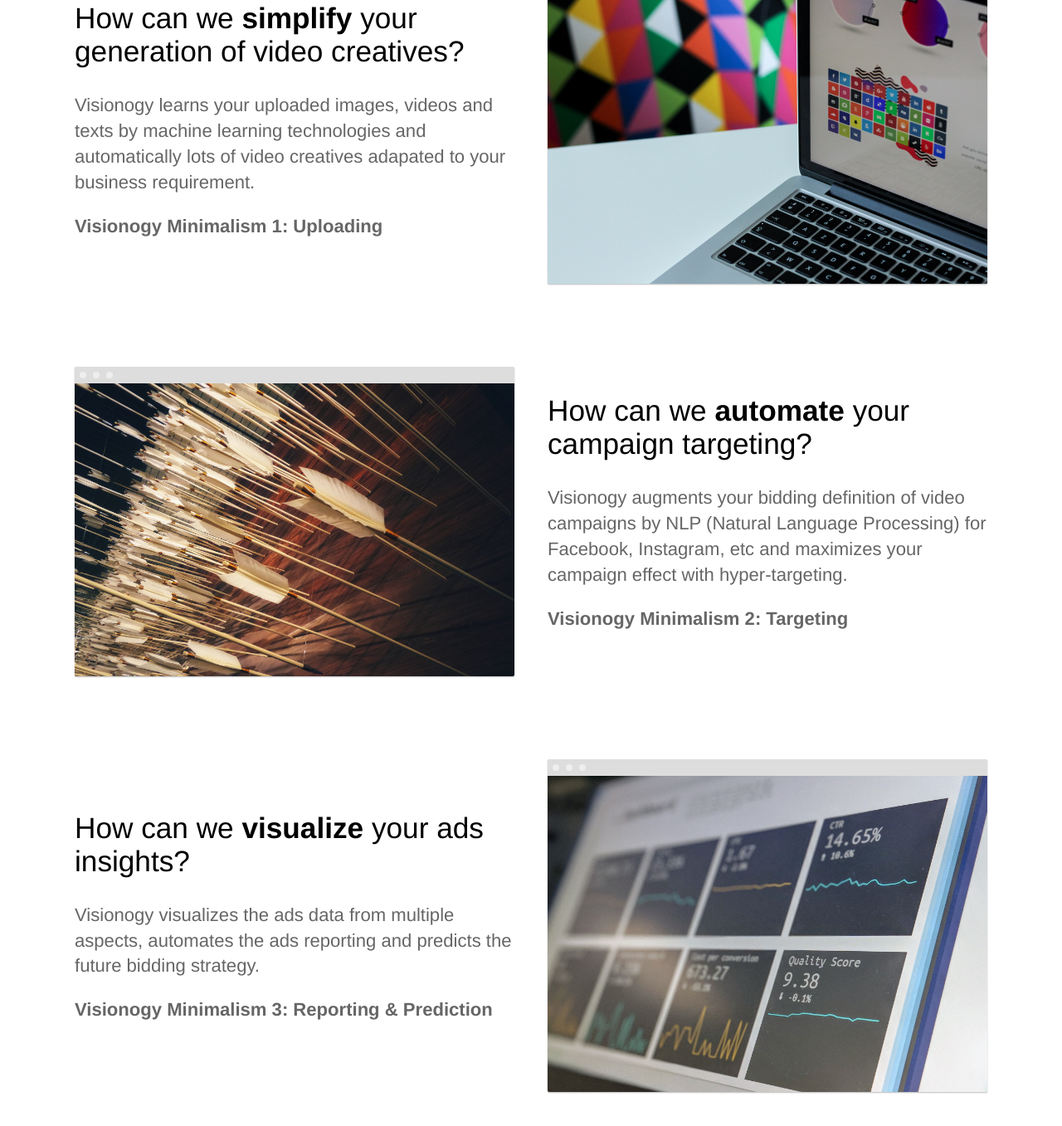
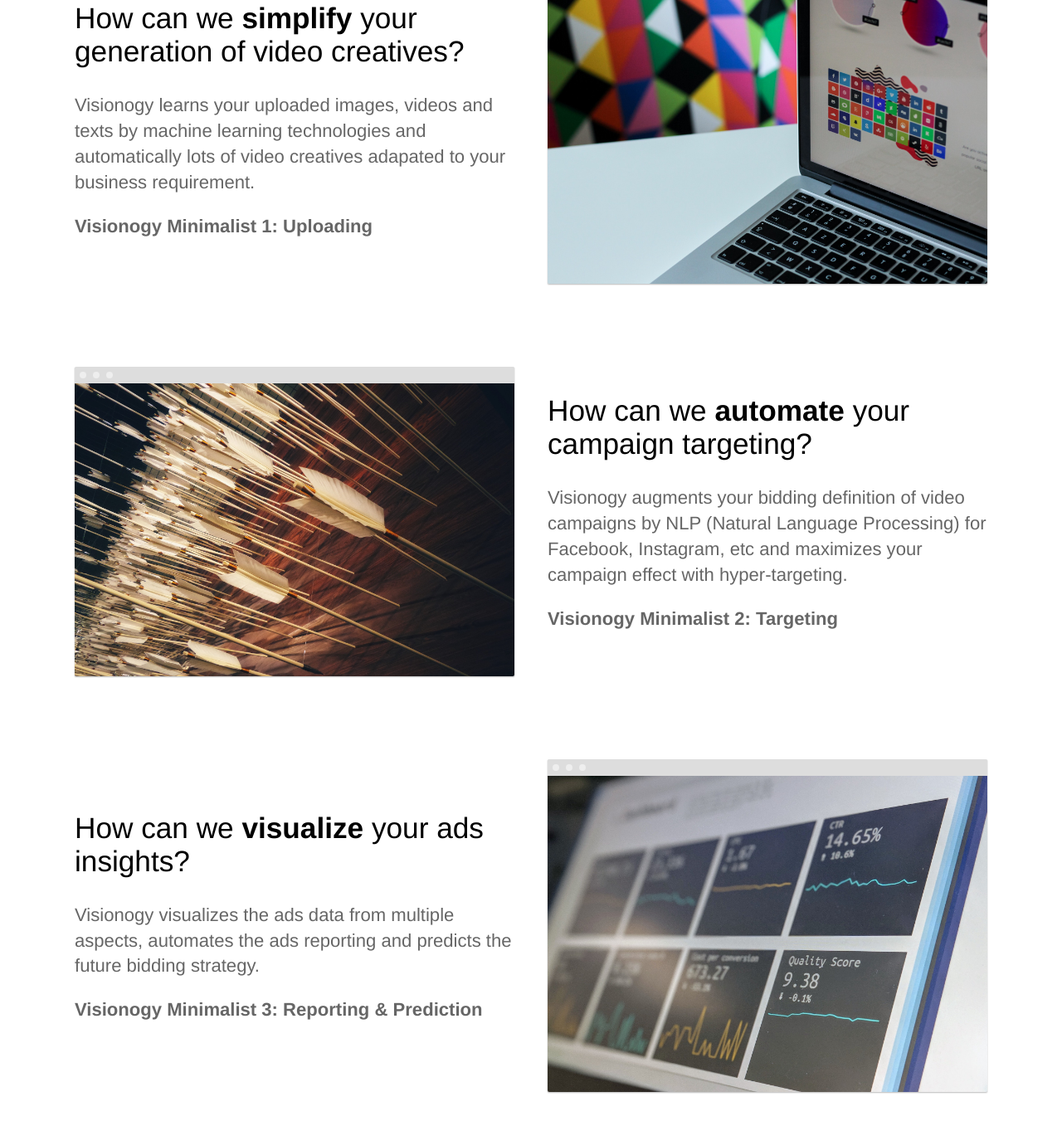
Before and after one commit to ianami/visionogy.github.io, a Jekyll site: the page built from index.html, in a window 1280 px wide and 1400 px high, scrolled down 1108 px. Shown: the top 1357 px of the window at 83% size. Built offline with Jekyll 4.4.1, drawn with Linux system fonts in a browser that asks for light colours.

Commit message:
change minimalism to minimalist

```diff
--- a/_config.yml
+++ b/_config.yml
@@ -10,7 +10,7 @@
 
 # Values for the jekyll-seo-tag gem (https://github.com/jekyll/jekyll-seo-tag)
 logo: /siteicon.png
-description: Minimalism for video advertising
+description: The Minimalist for video advertising
 author:
   name:
   email:
--- a/about.html
+++ b/about.html
@@ -4,7 +4,7 @@
 ---
 <div class="content" align="center">
 	<h2>Our Philosophy</h2>
-	<p><strong>Minimalism of workload<br>&<br>Maximalism of ads effect</strong></p>
+	<p><strong>Minimalist of workload<br>&<br>Maximalism of ads effect</strong></p>
 	<p>We use machine learning to assist the video creation without the requirement of desinger knowledge.<br>Consequently we wish to help our customers posting video campaign in one click, as well as acquiring the campaign insight and reporting easily.</p>
 	<br>
 	<br>
--- a/index.html
+++ b/index.html
@@ -1,14 +1,14 @@
 ---
-title: The Minimalism Solution for Video Ads.
+title: The Minimalist Solution for Video Ads.
 description: One-stop Video Ads. SAAS of auto-generation, campaign and insights
 ---
 <section class="hero">
 	<div class="text-container">
-		<h1 class="editable">The <strong>Minimalism</strong> Solution for Video Ads.</h1>
+		<h1 class="editable">The <strong>Minimalist</strong> Solution for Video Ads.</h1>
 		<p class="subtext editable">One-stop Video Ads. SAAS of auto-generation, campaign and insights.</p>
 		<div class="cta button alt"><a href="{{ site.baseurl }}/contact/">Get Started Free</a></div>
 		<div>
-			<img src="{{ site.baseurl }}/images/m.jpg" alt="Minimalism" class="screenshot editable" />
+			<img src="{{ site.baseurl }}/images/m.jpg" alt="Minimalist" class="screenshot editable" />
 		</div>
 	</div>
 </section>
@@ -19,10 +19,10 @@
 			<div class="text editable">
 				<h2>How can we <strong>simplify</strong> your generation of video creatives?</h2>
 				<p>Visionogy learns your uploaded images, videos and texts by machine learning technologies and automatically lots of video creatives adapated to your business requirement.</p>
-				<p><strong>Visionogy Minimalism 1: Uploading</strong></p>
+				<p><strong>Visionogy Minimalist 1: Uploading</strong></p>
 			</div>
 			<div class="image">
-				<img src="{{ site.baseurl }}/images/m1.jpg" alt="Minimalism 1" class="screenshot editable" />
+				<img src="{{ site.baseurl }}/images/m1.jpg" alt="Minimalist 1" class="screenshot editable" />
 			</div>
 		</div>
 	</section>
@@ -32,10 +32,10 @@
 			<div class="text editable">
 				<h2>How can we <strong>automate</strong> your campaign targeting?</h2>
 				<p>Visionogy augments your bidding definition of video campaigns by NLP (Natural Language Processing) for Facebook, Instagram, etc and maximizes your campaign effect with hyper-targeting.</p>
-				<p><strong>Visionogy Minimalism 2: Targeting</strong></p>
+				<p><strong>Visionogy Minimalist 2: Targeting</strong></p>
 			</div>
 			<div class="image">
-				<img src="{{ site.baseurl }}/images/m2.jpg" alt="Minimalism 2" class="screenshot editable" />
+				<img src="{{ site.baseurl }}/images/m2.jpg" alt="Minimalist 2" class="screenshot editable" />
 			</div>
 		</div>
 	</section>
@@ -45,10 +45,10 @@
 			<div class="text editable">
 				<h2>How can we <strong>visualize</strong> your ads insights?</h2>
 				<p>Visionogy visualizes the ads data from multiple aspects, automates the ads reporting and predicts the future bidding strategy.</p>
-				<p><strong>Visionogy Minimalism 3: Reporting & Prediction</strong></p>
+				<p><strong>Visionogy Minimalist 3: Reporting & Prediction</strong></p>
 			</div>
 			<div class="image">
-				<img src="{{ site.baseurl }}/images/m3.jpg" alt="Minimalism 3" class="screenshot editable" />
+				<img src="{{ site.baseurl }}/images/m3.jpg" alt="Minimalist 3" class="screenshot editable" />
 			</div>
 		</div>
 	</section>
```
